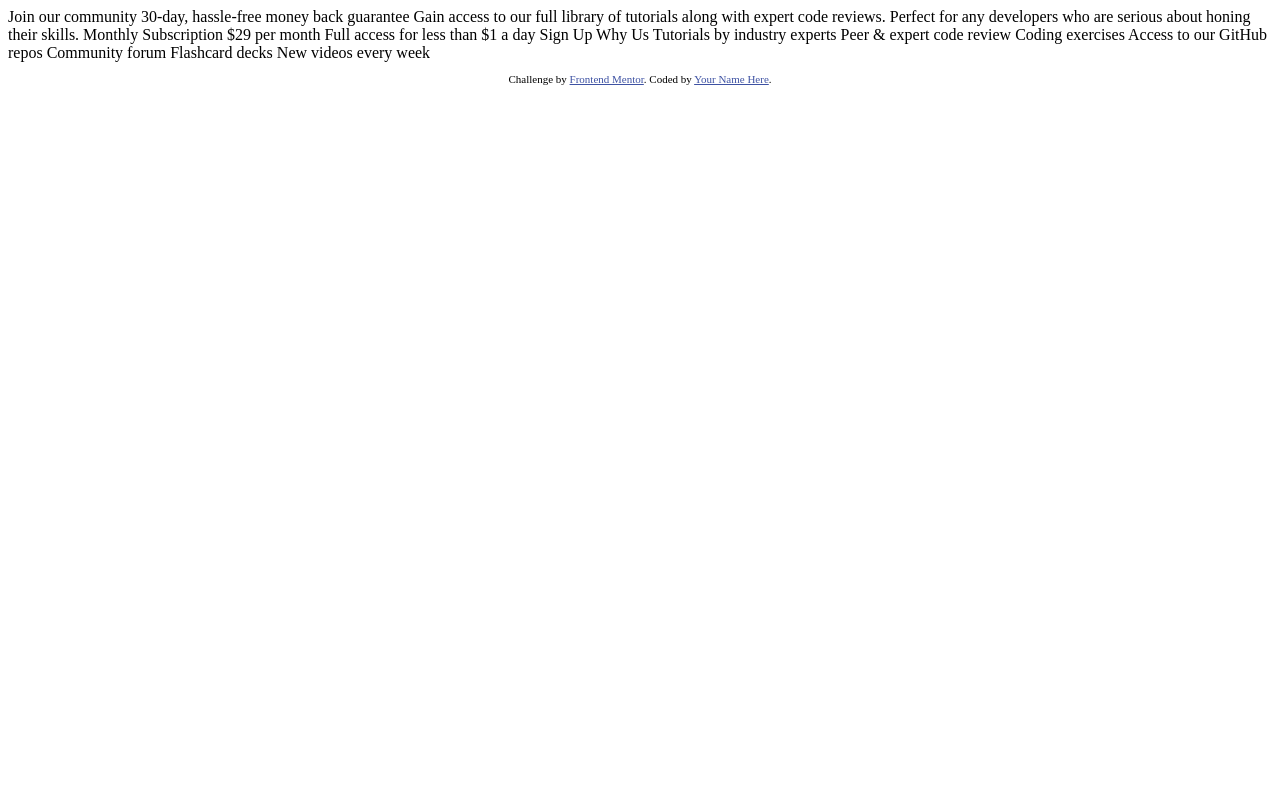
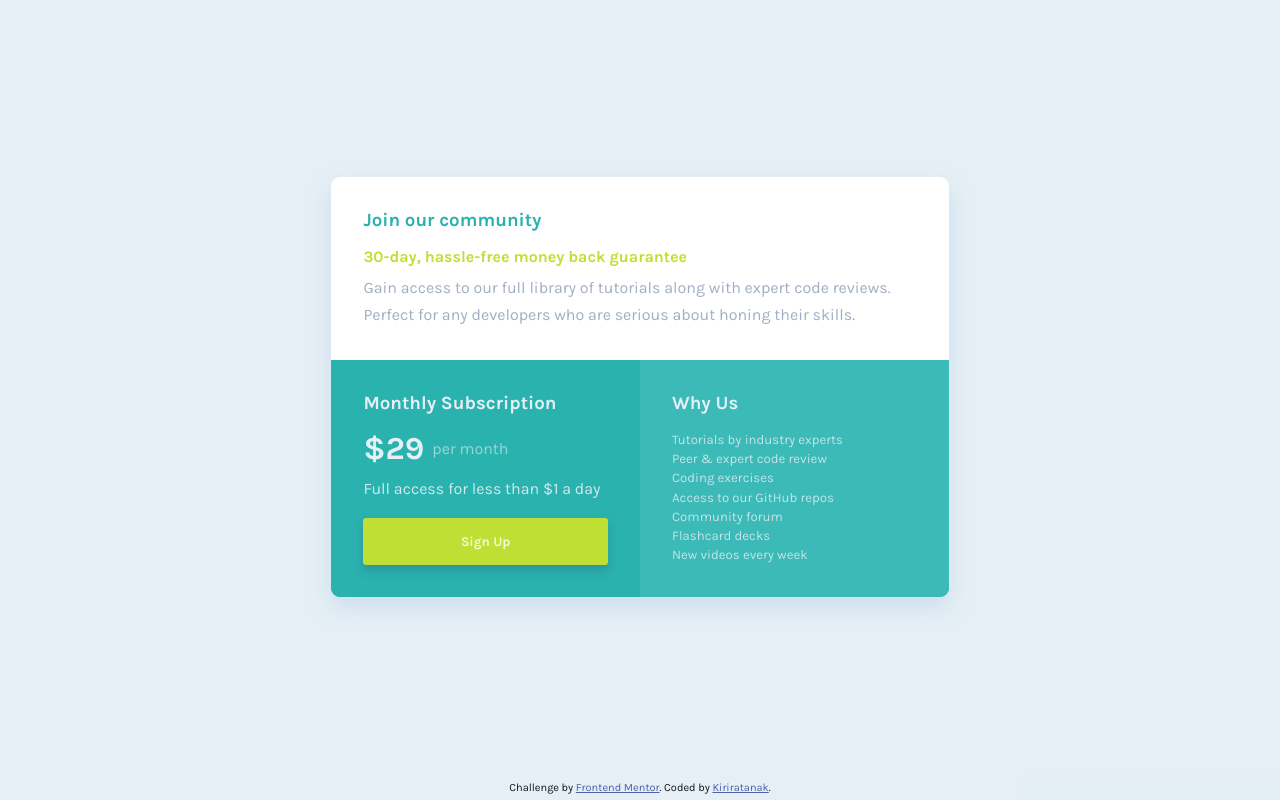
Before and after one commit to KiriRatanak/single-price-component, a plain HTML site: page index.html in a window 1280 px wide. Drawn offline with Linux system fonts and the light colour scheme.

Commit message:
complete the design and modify readme

```diff
--- a/index.html
+++ b/index.html
@@ -5,6 +5,8 @@
   <meta name="viewport" content="width=device-width, initial-scale=1.0"> <!-- displays site properly based on user's device -->
 
 	<link rel="icon" type="image/png" sizes="32x32" href="./images/favicon-32x32.png">
+	<link rel="stylesheet" href="./index.css">
+	<link href="https://fonts.googleapis.com/css2?family=Karla:wght@400;700&display=swap" rel="stylesheet">
 
   <title>Frontend Mentor | Single Price Grid Component</title>
 
@@ -14,36 +16,43 @@
     .attribution a { color: hsl(228, 45%, 44%); }
   </style>
 </head>
-<body>
-  Join our community
-
-  30-day, hassle-free money back guarantee
-
+<body class="stack">
+	<main class="center stack">
+		<div class="container">
+			<div class="hero-section stack">
+				<h3>Join our community</h3>
+				<h4>30-day, hassle-free money back guarantee</h4>
+				<p>
 					Gain access to our full library of tutorials along with expert code reviews.
 					Perfect for any developers who are serious about honing their skills.
-
-  Monthly Subscription
-
-  &dollar;29 per month
-
-  Full access for less than &dollar;1 a day
-
-  Sign Up
-
-  Why Us
-
-  Tutorials by industry experts
-  Peer &amp; expert code review
-  Coding exercises
-  Access to our GitHub repos
-  Community forum
-  Flashcard decks
-  New videos every week
-
+				</p>
+			</div>
+			<div class="bottom-grid stack">
+				<div class="sub-section stack">
+					<h3>Monthly Subscription</h3>
+					<h4>&dollar;29 <span>per month</span></h4>
+					<p>Full access for less than &dollar;1 a day</p>
+					<button class="sign-up-btn">Sign Up</button>
+				</div>
+				<div class="about-section stack">
+					<h3>Why Us</h3>
+					<ul>
+						<li>Tutorials by industry experts</li>
+						<li>Peer &amp; expert code review</li>
+						<li>Coding exercises</li>
+						<li>Access to our GitHub repos</li>
+						<li>Community forum</li>
+						<li>Flashcard decks</li>
+						<li>New videos every week</li>
+					</ul>
+				</div>
+			</div>
+		</div>
+	</main>
 	<footer>
 		<p class="attribution">
 			Challenge by <a href="https://www.frontendmentor.io?ref=challenge" target="_blank">Frontend Mentor</a>.
-      Coded by <a href="#">Your Name Here</a>.
+			Coded by <a href="#">Kiriratanak</a>.
 		</p>
 	</footer>
 </body>
--- /dev/null
+++ b/index.scss
@@ -0,0 +1,150 @@
+/*Color*/
+$primary-color: hsl(179, 62%, 43%);
+$bright-yellow: hsl(71, 73%, 54%);
+$lighter-green: hsl(78, 90%, 90%);
+$light-green: hsl(179, 52%, 48%);
+$light-gray: hsl(204, 43%, 93%);
+$lighter-blue: hsl(218, 22%, 67%);
+$grid-shadow: hsla(210, 50%, 83%, 0.6);
+$btn-shadow: hsl(189, 52%, 37%, 0.6);
+
+/*Spacing*/
+$space-xxs: 2px;
+$space-xs: 4px;
+$space-sm: 8px;
+$space-md: 16px;
+$space-lg: 32px;
+$space-xl: 64px;
+
+$primary-type: 'Karla', sans-serif;
+
+html, body, main {
+	background-color: $light-gray;
+	font-family: $primary-type;
+	height: 100%;
+	width: 100%;
+}
+
+*, :after, :before {
+	background-color: inherit;
+	border: 0 solid;
+	box-sizing: border-box;
+	color: inherit;
+	font-family: inherit;
+	overflow-wrap: break-word;
+	overflow: scroll;
+	margin: 0;
+	padding: 0;
+}
+
+body {
+	justify-content: space-between;
+}
+
+
+.stack {
+	display: flex;
+	flex-direction: column;
+}
+
+.center {
+	align-items: center;
+	justify-content: center;
+}
+
+.container {
+	border-radius: 9px;
+	box-shadow: 0 10px 20px 0px $grid-shadow;
+	margin: 0 $space-md;
+	max-width: 40ch;
+
+	.hero-section {
+		background-color: white;
+		color: $lighter-blue;
+		padding: $space-lg;
+
+		h3 {
+			color: $primary-color;
+		}
+		h4 {
+			color: $bright-yellow;
+		}
+	}
+	.bottom-grid {
+		background-color: $primary-color;
+		color: $light-gray;
+		width: 100%;
+
+		.sub-section {
+			padding: $space-lg;
+
+			h4 {
+				align-items: center;
+				color: $light-gray;
+				display: flex;
+				font-size: 2rem;
+				font-weight: 700;
+
+				span {
+					font-size: 1rem;
+					font-weight: 400;
+					padding-left: $space-sm;
+					opacity: 0.6;
+				}
+			}
+			p {
+				margin-bottom: $space-md;
+			}
+			.sign-up-btn {
+				background-color: $bright-yellow;
+				border-radius: 3px;
+				box-shadow: 0 5px 10px 0px $btn-shadow;
+				color: $lighter-green;
+				font-weight: 700;
+				padding: $space-md;
+			}
+		}
+		.about-section {
+			padding: $space-lg;
+			background-color: $light-green;
+		}
+	}
+}
+
+li {
+	list-style-type: none;
+	line-height: 1.2rem;
+	text-decoration: none;
+	font-size: 0.825rem;
+	opacity: 0.8;
+}
+
+p {
+	line-height: 1.7rem;
+	opacity: 0.9;
+}
+
+h3 {
+	margin-bottom: $space-md;
+}
+
+h4 {
+	margin-bottom: $space-sm;
+}
+
+@media only screen and (min-width: 768px) {
+	.container {
+		max-width: 65ch;
+	}
+
+	.bottom-grid {
+		flex-direction: row;
+		width: fit-content;
+		.sub-section {
+			width: 50%;
+		}
+		.about-section {
+			width: 50%;
+		}
+	}
+}
```
Also changed, not shown: design/mobile-design.jpg, index.css (added), 2 other files. Lines whose indentation alone changed are shown as unchanged.
